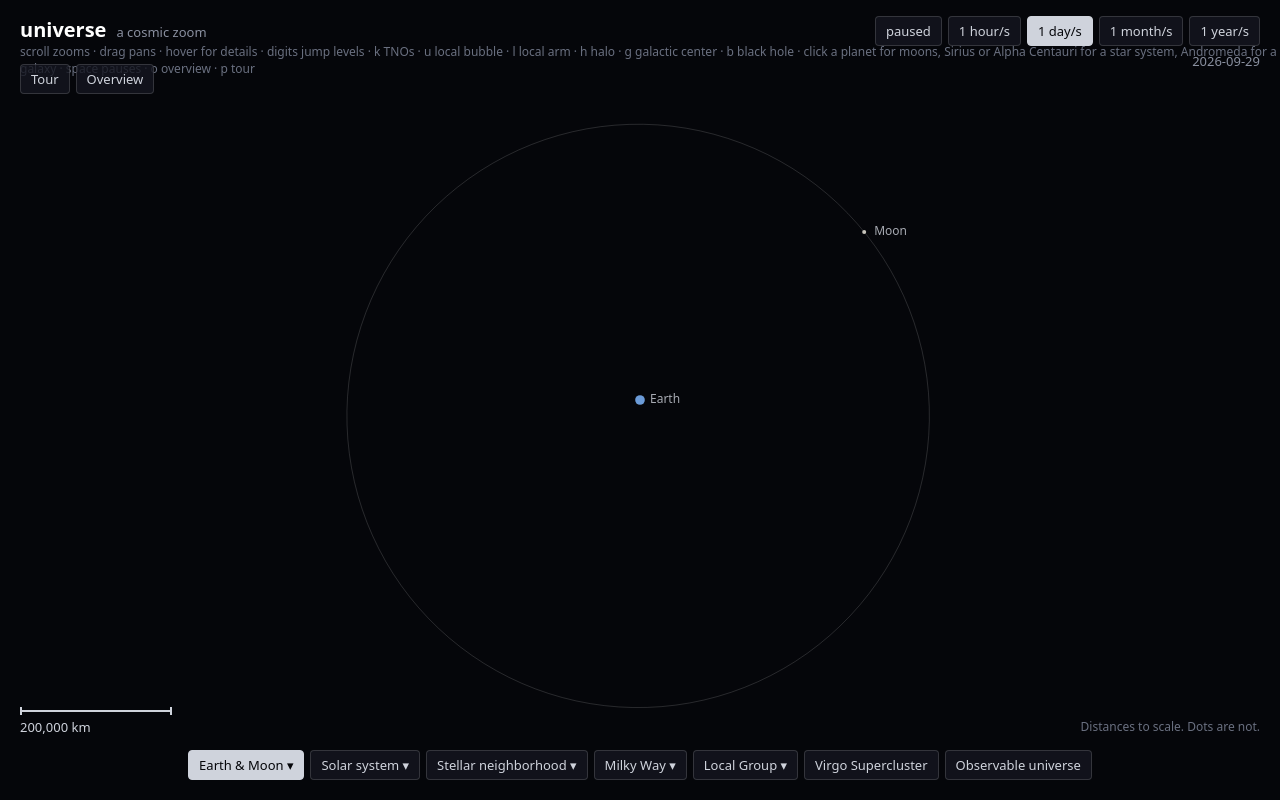
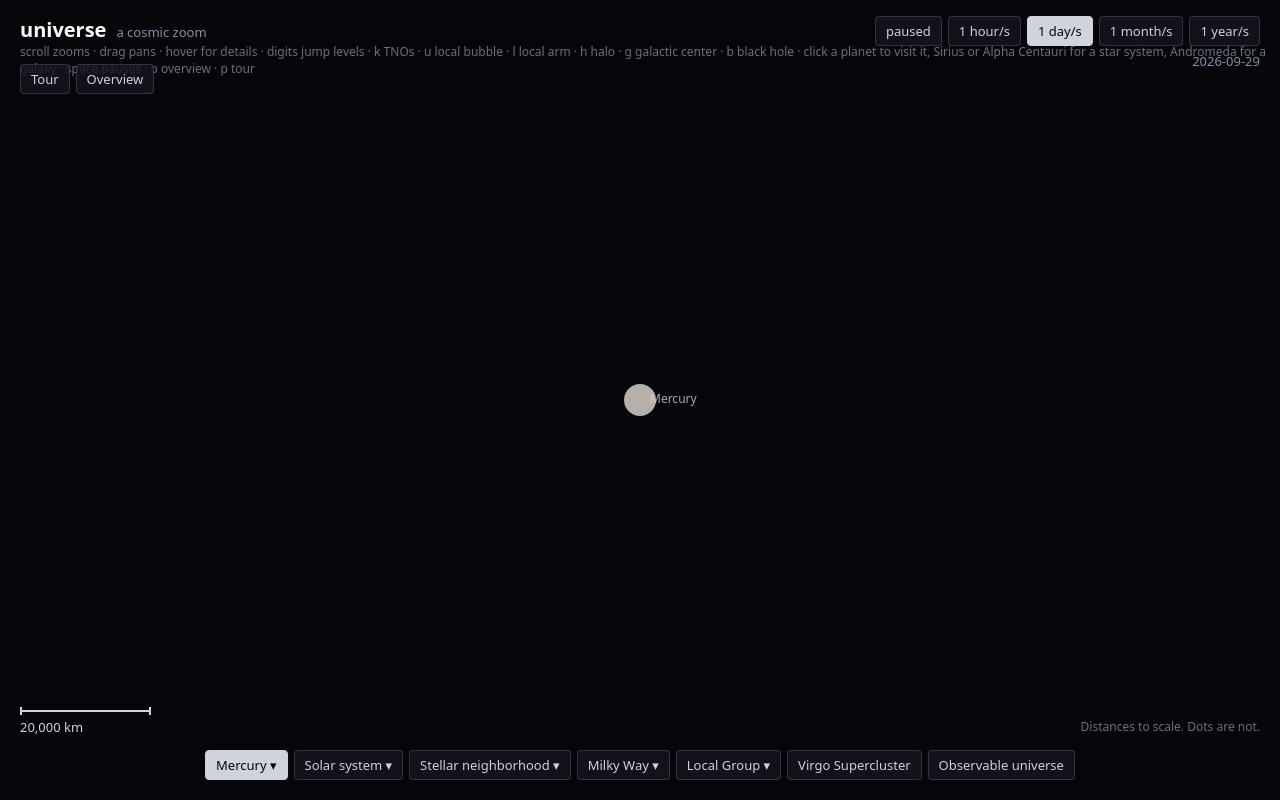
Before and after one commit to chirs/universe, a website with bundled scripts: page www/index.html in a window 1280 px wide. Built offline with nearby package versions, Linux system fonts and the light colour scheme; animation ran at ten frames a second.

Commit message:
Rename the Moons menu to Planets and give every planet a stop
Mercury, Venus, Ceres, Makemake, Máni and Sedna had no stop because
they have no modeled moons. Every planet and dwarf planet now gets one,
sized to its moon system or to 25 radii around a moonless body, so the
planet shows as a disc to scale.

```diff
--- a/www/index.html
+++ b/www/index.html
@@ -11,7 +11,7 @@
   <canvas id="space"></canvas>
   <div id="hud">
     <div id="title">universe<span>a cosmic zoom</span></div>
-    <div id="help">scroll zooms · drag pans · hover for details · digits jump levels · k TNOs · u local bubble · l local arm · h halo · g galactic center · b black hole · click a planet for moons, Sirius or Alpha Centauri for a star system, Andromeda for a galaxy · space pauses · o overview · p tour</div>
+    <div id="help">scroll zooms · drag pans · hover for details · digits jump levels · k TNOs · u local bubble · l local arm · h halo · g galactic center · b black hole · click a planet to visit it, Sirius or Alpha Centauri for a star system, Andromeda for a galaxy · space pauses · o overview · p tour</div>
     <div id="modes"><button id="tour" title="p">Tour</button><button id="overview" title="o">Overview</button></div>
     <div id="hover-info" hidden><div class="name"></div><div class="details"></div></div>
     <div id="time">
--- a/www/js/main.js
+++ b/www/js/main.js
@@ -1,7 +1,7 @@
 import { AU, LY, SCALE_UNITS, DAY_S, PLANETS, STARS, STAR_SYSTEMS, LOCAL_GROUP, LOCAL_GROUP_STOPS } from './data.js';
 import {
   daysSinceJ2000, lerp, lerpLog, easeInOut, layerAlpha, niceScaleBar,
-  levelFromHash, levelFromShortcut, hashForView, moonLevels, formatDate, shouldIgnoreGlobalKeys,
+  levelFromHash, levelFromShortcut, hashForView, planetLevels, formatDate, shouldIgnoreGlobalKeys,
   skyToPlane, orbitalPosition, placeLabel, pickLevel, systemLevels, galaxyLevels, TOUR, TOUR_HOLD_MS, tourLegMs,
 } from './util.js';
 import { LAYERS, GALACTIC_CENTER } from './scenes.js';
@@ -10,11 +10,11 @@ import { drawOverview } from './overview.js';
 const M31 = skyToPlane(121.2, 2.54e6 * LY);
 const VIRGO = skyToPlane(284, 54e6 * LY);
 
-// Moon systems: one level per body with moons, listed in the Moons menu and
+// Planets: one level per planet and dwarf planet, listed in the Planets menu and
 // reached by clicking the planet or by hash. Each has `follow`, so the camera
 // stays centered on the planet as it moves.
-export const MOON_LEVELS = moonLevels(PLANETS);
-for (const lv of MOON_LEVELS) lv.shortcut = { 'earth-moon': '1', jupiter: '2', saturn: '3' }[lv.id];
+export const PLANET_LEVELS = planetLevels(PLANETS);
+for (const lv of PLANET_LEVELS) lv.shortcut = { 'earth-moon': '1', jupiter: '2', saturn: '3' }[lv.id];
 
 const SYSTEM_LEVELS = systemLevels(STAR_SYSTEMS, STARS);
 const GALAXY_LEVELS = galaxyLevels(LOCAL_GROUP_STOPS, LOCAL_GROUP);
@@ -48,15 +48,15 @@ export const LEVELS = [
     caption: 'Looking outward means looking back in time. Schematic 2D comoving slice; the cosmic web is procedural, not a present-day map.' },
 ];
 
-const ALL_LEVELS = [...MOON_LEVELS, ...LEVELS];
+const ALL_LEVELS = [...PLANET_LEVELS, ...LEVELS];
 
 // The level bar: a plain level id, or a menu of levels in sections, listed
 // widest at the top so a menu reads like the sky above the bar.
 const byId = (id) => LEVELS.find((lv) => lv.id === id);
 const BAR = [
-  { label: 'Moons', sections: [
-    { title: 'Dwarf planets', levels: MOON_LEVELS.filter((lv) => lv.follow.dwarf).reverse() },
-    { title: 'Planets', levels: MOON_LEVELS.filter((lv) => !lv.follow.dwarf).reverse() },
+  { label: 'Planets', sections: [
+    { title: 'Dwarf planets', levels: PLANET_LEVELS.filter((lv) => lv.follow.dwarf).reverse() },
+    { title: 'Planets', levels: PLANET_LEVELS.filter((lv) => !lv.follow.dwarf).reverse() },
   ] },
   { label: 'Solar system', sections: [{ levels: ['trans-neptunian', 'outer', 'inner'].map(byId) }] },
   { label: 'Stellar neighborhood', sections: [
@@ -223,7 +223,7 @@ function zoomAt(sx, sy, factor) {
 // whichever wide level is closest in scale.
 function nearestLevel() {
   const body = anim ? anim.level.follow : cam.follow;
-  if (body) return MOON_LEVELS.find((lv) => lv.follow === body);
+  if (body) return PLANET_LEVELS.find((lv) => lv.follow === body);
   return pickLevel(LEVELS, cam.cx, cam.cy, cam.mpp * halfMin());
 }
 
--- a/www/js/util.js
+++ b/www/js/util.js
@@ -500,12 +500,13 @@ export function moonSystemRadius(body) {
   return 1.3 * Math.max(...body.moons.map((moon) => moon.a * (1 + (moon.e || 0))));
 }
 
-// One camera stop per body with modeled moons, in distance order.
-export function moonLevels(planets) {
-  return planets.filter((p) => p.moons).map((p) => ({
+// One camera stop per planet and dwarf planet, in distance order: wide
+// enough for its moons, or a couple of dozen radii around a moonless body.
+export function planetLevels(planets) {
+  return planets.map((p) => ({
     id: p.name === 'Earth' ? 'earth-moon' : p.name.toLowerCase(),
-    name: `${p.name} & ${p.moons.length === 1 ? p.moons[0].name : 'moons'}`,
-    radius: moonSystemRadius(p),
+    name: p.moons ? `${p.name} & ${p.moons.length === 1 ? p.moons[0].name : 'moons'}` : p.name,
+    radius: p.moons ? moonSystemRadius(p) : 25 * p.radius,
     follow: p,
   }));
 }
```
Also changed, not shown: AGENTS.md (+6 -4 lines), www/tests/test.js (+9 -7 lines), README.md.
